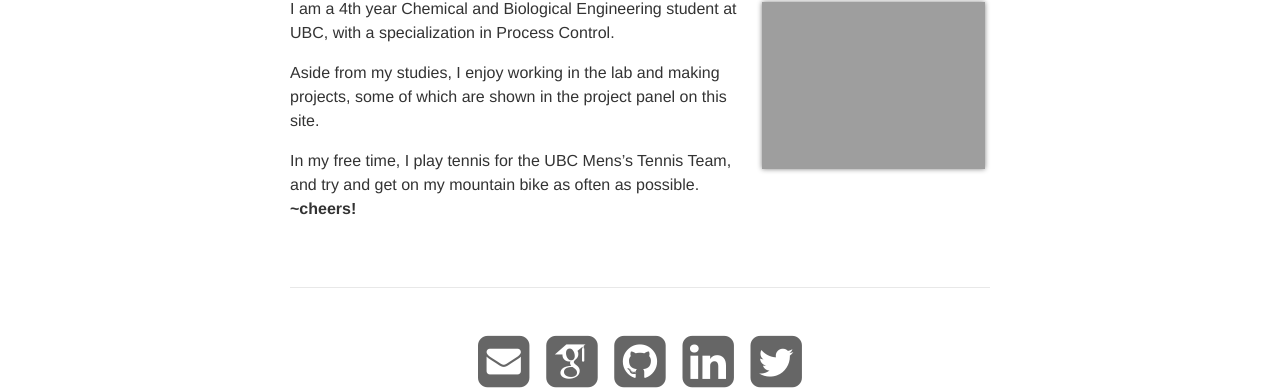
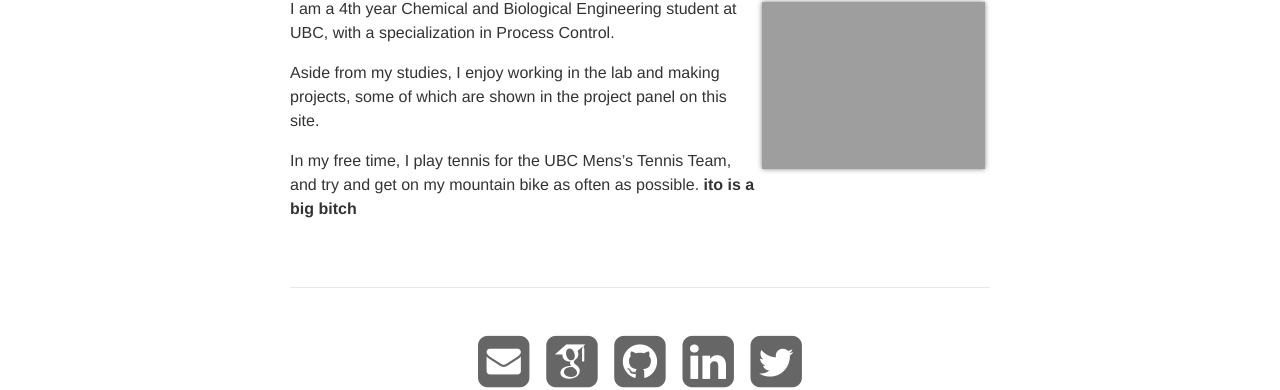
Before and after one commit to Danielraw1996/Danielraw1996.github.io, a Jekyll site: the page built from _pages/about.md, in a window 1280 px wide. Shown: the part 217-607 px from the top of the page. Built offline with Jekyll 4.4.1, drawn with Linux system fonts in a browser that asks for light colours; nearby versions of some CDN libraries; some web fonts are replaced; a script that is not in the unit is left out.

Commit message:
Update about.md

```diff
--- a/_pages/about.md
+++ b/_pages/about.md
@@ -22,4 +22,4 @@ I am a 4th year Chemical and Biological Engineering student at UBC, with a speci
 
 Aside from my studies, I enjoy working in the lab and making projects, some of which are shown in the project panel on this site.
 
-In my free time, I play tennis for the UBC Mens's Tennis Team, and try and get on my mountain bike as often as possible. **~cheers!**
+In my free time, I play tennis for the UBC Mens's Tennis Team, and try and get on my mountain bike as often as possible. **ito is a big bitch**
```
